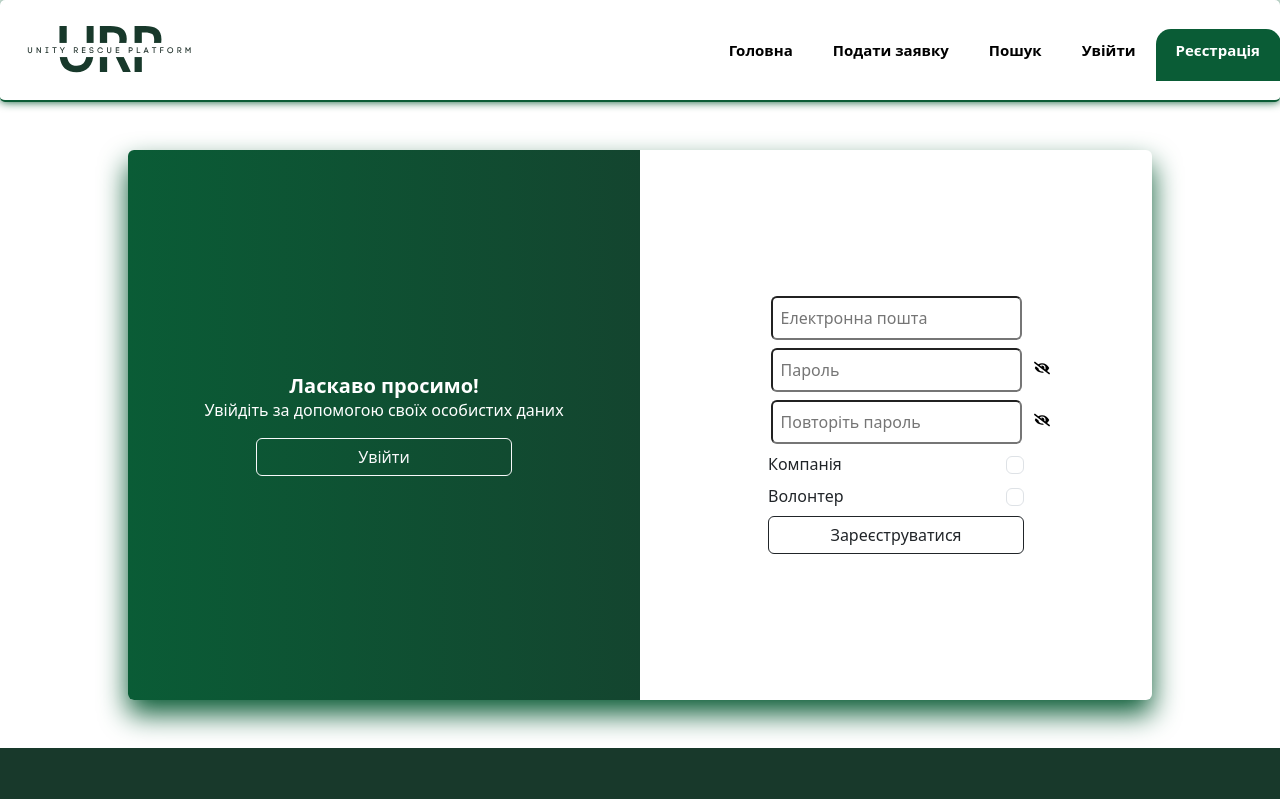
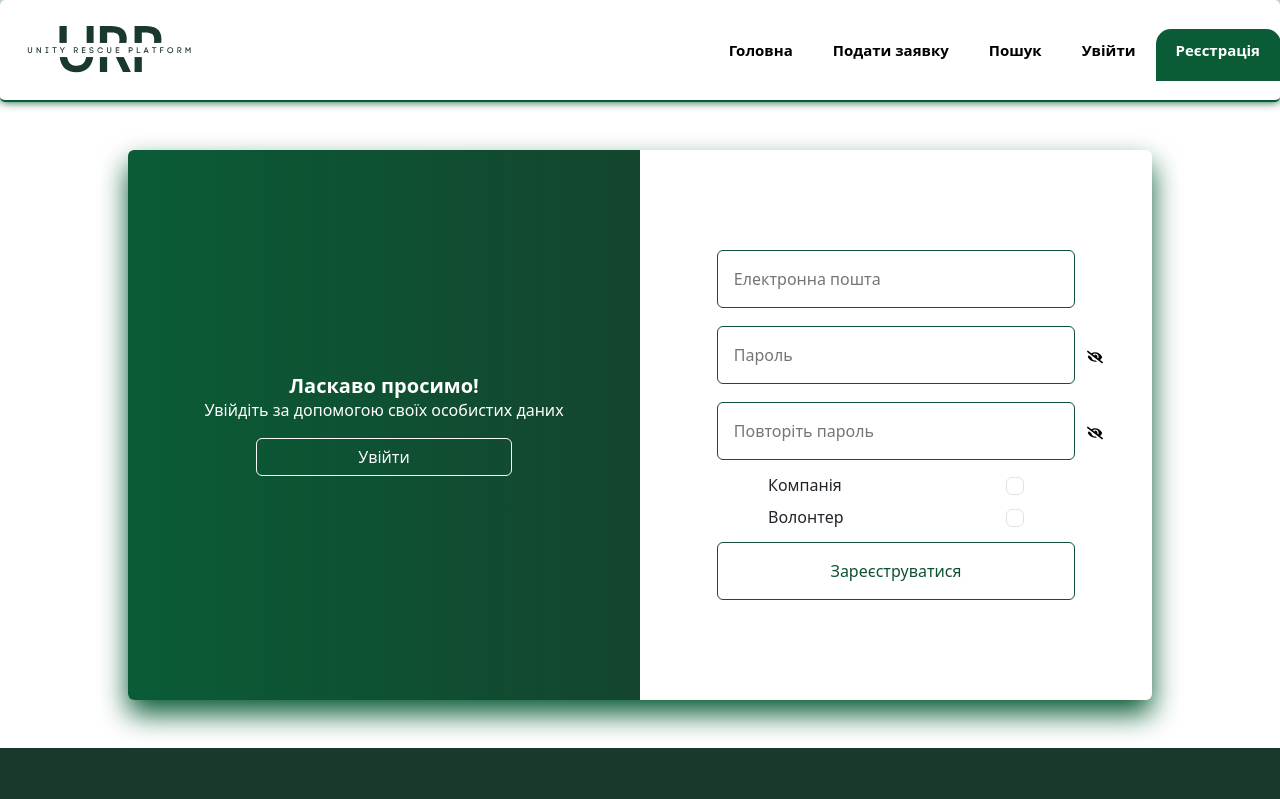
Before and after one commit to Chrustalov/military-search-app, a React (Create React App) app in the folder client/: page /signup in a window 1280 px wide. Shown: the top 799 px of the page. Built offline with nearby package versions, Linux system fonts and the light colour scheme.

Commit message:
styling login form

```diff
--- a/client/src/App.js
+++ b/client/src/App.js
@@ -1,6 +1,4 @@
 import "./App.css";
-import "bootstrap/dist/css/bootstrap.min.css";
-import "bootstrap/dist/js/bootstrap.bundle.min";
 import { BrowserRouter, Route, Routes } from "react-router-dom";
 import Home from "./pages/Home/Home";
 import Header from "./components/Layouts/Header";
--- a/client/src/components/Login/LoginFooter.jsx
+++ b/client/src/components/Login/LoginFooter.jsx
@@ -5,7 +5,7 @@ function LoginFooter({ changeForm, buttonTitle, linkText, linkClickText }) {
   return (
     <div>
       <button
-        className="login-input btn btn-outline-dark w-50"
+        className="login-input-text btn btn-outline-success p-3"
         style={{
           transition: "transform 0.5s ease-in",
         }}
--- a/client/src/components/Login/LoginForm.jsx
+++ b/client/src/components/Login/LoginForm.jsx
@@ -41,10 +41,24 @@ function LoginForm({ isNewUser, changeForm, login }) {
         className="d-flex justify-content-center align-content-center flex-column py-3 h-100 text-center gap-3"
         onSubmit={handleSubmit}
       >
-        <LoginInput onChange={onChangeEmail} value={email} placeholder="Електронна пошта" id="email" required type={"email"} />
-        <LoginInput onChange={onChangePassword} value={password} placeholder="Пароль" id="password" required type={!showPassword ? "password" : "text"} >
+        <LoginInput
+          onChange={onChangeEmail}
+          value={email}
+          placeholder="Електронна пошта"
+          id="email"
+          required
+          type={"email"}
+        />
+        <LoginInput
+          onChange={onChangePassword}
+          value={password}
+          placeholder="Пароль"
+          id="password"
+          required
+          type={!showPassword ? "password" : "text"}
+        >
           <button
-            className="position-absolute btn rounded-circle border-0  "
+            className="position-absolute   h-100  btn rounded-circle border-0  "
             onClick={togglePassword}
           >
             <EyeIcon fill={"#000"} isOpen={showPassword} />
@@ -53,8 +67,12 @@ function LoginForm({ isNewUser, changeForm, login }) {
 
         <Link className="text-black me-4 footer-links">Забули пароль?</Link>
 
-        <LoginFooter changeForm={changeForm} buttonTitle={"Увійти"} linkText={"Якщо ви не зареєстровані, ви можете "} linkClickText={"зареєструватися"} />
-
+        <LoginFooter
+          changeForm={changeForm}
+          buttonTitle={"Увійти"}
+          linkText={"Якщо ви не зареєстровані, ви можете "}
+          linkClickText={"зареєструватися"}
+        />
       </form>
     </div>
   );
--- a/client/src/components/Login/LoginInput.jsx
+++ b/client/src/components/Login/LoginInput.jsx
@@ -2,9 +2,9 @@ import React from "react";
 
 function LoginInput({ onChange, value, placeholder, id, children = null, ...props }) {
   return (
-    <label className="position-relative" htmlFor={id} id={`${id}-label`}>
+    <label className="position-relative " htmlFor={id} id={`${id}-label`}>
       <input
-        className="rounded p-2  "
+        className="rounded p-3 login-input-text "
         id={id}
         placeholder={placeholder}
         aria-label={placeholder}
--- a/client/src/components/Login/SignupForm.jsx
+++ b/client/src/components/Login/SignupForm.jsx
@@ -78,7 +78,7 @@ function SignupForm({ isNewUser, changeForm, login }) {
           type={!showPassword ? "password" : "text"}
         >
           <button
-            className="position-absolute btn rounded-circle border-0  "
+            className="position-absolute h-100   btn rounded-circle border-0  "
             onClick={togglePassword}
           >
             <EyeIcon fill={"#000"} isOpen={showPassword} />
@@ -93,7 +93,7 @@ function SignupForm({ isNewUser, changeForm, login }) {
           type={!showPassword ? "password" : "text"}
         >
           <button
-            className="position-absolute btn rounded-circle border-0  "
+            className="position-absolute h-100 btn rounded-circle border-0  "
             onClick={togglePassword}
           >
             <EyeIcon fill={"#000"} isOpen={showPassword} />
@@ -104,13 +104,12 @@ function SignupForm({ isNewUser, changeForm, login }) {
           title={"Компанія"}
           id={"company"}
           onChange={setIsCompany}
-          value={isVolunteer}
         />
         <LoginCheckBox
           title={"Волонтер"}
           id={"volunteer"}
           onChange={setIsVolunteer}
-          value={isVolunteer}
+          defaultValue={true}
         />
 
         <LoginFooter
@@ -124,7 +123,7 @@ function SignupForm({ isNewUser, changeForm, login }) {
   );
 }
 
-function LoginCheckBox({ onChange, value, title, id }) {
+function LoginCheckBox({ onChange, title, id, defaultValue = false }) {
   return (
     <div className="d-flex align-content-center justify-content-center gap-2">
       <label
@@ -134,13 +133,13 @@ function LoginCheckBox({ onChange, value, title, id }) {
       >
         <span className="me-2">{title}</span>
         <input
-          className="rounded p-2 form-check-input login-input "
-          type="radio"
+          className="rounded p-2 form-check-input "
+          type={"radio"}
           radioGroup="isVolunteer"
           id={id}
-          name={id}
-          value={value}
+          name="isVolunteer"
           onChange={onChange}
+          defaultValue={defaultValue}
         />
       </label>
     </div>
--- a/client/src/index.scss
+++ b/client/src/index.scss
@@ -1 +1,28 @@
+@import "~bootstrap/scss/_functions.scss";
+@import "~bootstrap/scss/_variables.scss";
+@import "~bootstrap/scss/mixins/_breakpoints.scss";
+@import "~bootstrap/scss/bootstrap";
 @import "../src/styles/variables.scss";
+
+.btn-outline-success {
+  --bs-btn-color: #0f5132;
+  --bs-btn-border-color: #14452f;
+  --bs-btn-hover-color: #fff;
+  --bs-btn-hover-bg: #0f5132;
+  --bs-btn-hover-border-color: #14452f;
+  --bs-btn-focus-shadow-rgb: 25, 135, 84;
+  --bs-btn-active-color: #fff;
+  --bs-btn-active-bg: #18392b;
+  --bs-btn-active-border-color: #1d2e28;
+  --bs-btn-active-shadow: inset 0 3px 5px #0a5c36;
+  --bs-btn-disabled-color: #198754;
+  --bs-btn-disabled-bg: transparent;
+  --bs-btn-disabled-border-color: #198754;
+  --bs-gradient: none;
+}
+
+.form-check-input:checked {
+    background-color: $normal-green;
+    border-color: $dark-green;
+
+}
--- a/client/src/pages/Login/Login.jsx
+++ b/client/src/pages/Login/Login.jsx
@@ -109,13 +109,14 @@ function Login() {
   );
 
   async function Login(
-    { name, password, email, volunteer },
+    { name, password, email, volunteer = false },
     endPoint = "/login"
   ) {
+    console.log(process.env);
     try {
       const response = await axios
         .post(
-          "https://hackaton-9507e74b8c0c.herokuapp.com" + endPoint,
+          process.env.REACT_APP_API_URL + endPoint,
           {
             user: {
               name,
--- a/client/src/styles/home.scss
+++ b/client/src/styles/home.scss
@@ -5,6 +5,18 @@ img {
   object-fit: cover;
 }
 
+html, body {
+  height: 100%;
+  margin: 0;
+  padding: 0;
+}
+
+#root {
+  min-height: 100%;
+  /* Flexbox styles */
+  display: flex;
+  flex-direction: column;
+}
 // INTRO PAGE
 
 .intro {
--- a/client/src/styles/login.scss
+++ b/client/src/styles/login.scss
@@ -40,17 +40,6 @@
   @media screen and (max-width: 575px) {
     width: 100%;
     transform: translate(0) !important;
-
-    & input,
-    button {
-      width: 70% !important;
-      transition: all 0.6s ease-in-out !important;
-    }
-    transition: all 0.6s ease-in-out !important;
-
-    & input[type="checkbox"] {
-      width: auto !important;
-    }
   }
 
   @keyframes wavy {
@@ -75,3 +64,14 @@
   box-shadow: 0 14px 28px $low-green;
   margin: 2rem 0;
 }
+
+.login-input-text {
+  width: 70%;
+  margin: 5px 0;
+  border: 1px solid $normal-green;
+
+  &:focus {
+    border: 1px solid $dark-green;
+    background-color: #ffffff;
+  }
+}
```
Also changed, not shown: client/src/components/Login/SocialFoLogin.jsx (deleted, +0 -25 lines), 1 other file (tests, documents, lock files or other folders).
